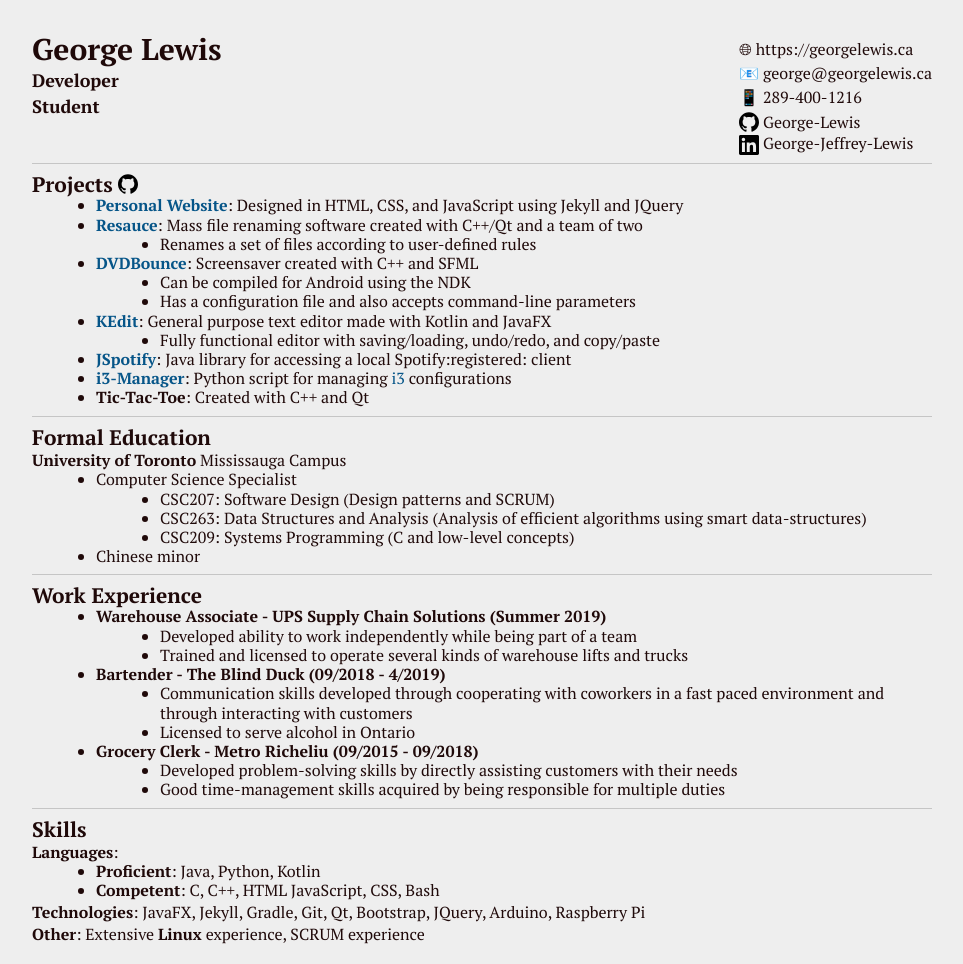
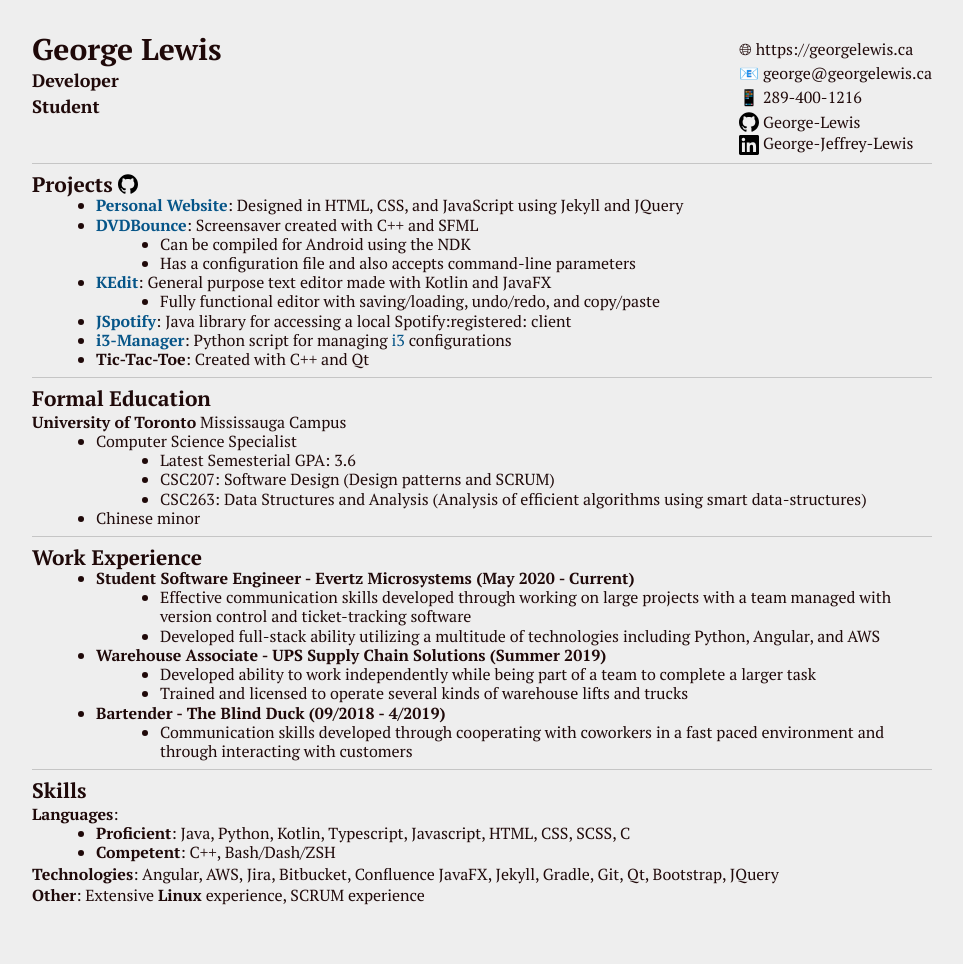
Before and after one commit to George-lewis/george-lewis.github.io, a Jekyll site: the page built from __pages/resume.markdown, in a window 1280 px wide. Shown: the whole page, without its empty margins (158-1121 px from the left). Built offline with Jekyll 4.4.1, drawn with Linux system fonts in a browser that asks for light colours; after the commit the page ends 925 px from its top, so only the background shows below that.

Commit message:
Update resume

```diff
--- a/__pages/resume.markdown
+++ b/__pages/resume.markdown
@@ -9,8 +9,6 @@
 ### **Projects** <img class="github" height="20" width="20" src="/_assets/github.svg" />
 
 - **[Personal Website](https://github.com/george-lewis/george-lewis.github.io)**: Designed in HTML, CSS, and JavaScript using Jekyll and JQuery
-- **[Resauce](https://github.com/darenliang/resauce)**: Mass file renaming software created with C++/Qt and a team of two
-  - Renames a set of files according to user-defined rules
 - **[DVDBounce](https://github.com/George-lewis/DVDBounce)**: Screensaver created with C++ and SFML
   - Can be compiled for Android using the NDK
   - Has a configuration file and also accepts command-line parameters
@@ -27,29 +25,28 @@
 **University of Toronto** Mississauga Campus
 
 - Computer Science Specialist
+  - Latest Semesterial GPA: 3.6
   - CSC207: Software Design (Design patterns and SCRUM)
   - CSC263: Data Structures and Analysis (Analysis of efficient algorithms using smart data-structures)
-  - CSC209: Systems Programming (C and low-level concepts)
 - Chinese minor
 
 ---
 
 ### **Work Experience**
 
+- ##### Student Software Engineer - Evertz Microsystems (May 2020 - Current)
+
+  - Effective communication skills developed through working on large projects with a team managed with version control and ticket-tracking software
+  - Developed full-stack ability utilizing a multitude of technologies including Python, Angular, and AWS
+
 - ##### Warehouse Associate - UPS Supply Chain Solutions (Summer 2019)
 
-  - Developed ability to work independently while being part of a team
+  - Developed ability to work independently while being part of a team to complete a larger task
   - Trained and licensed to operate several kinds of warehouse lifts and trucks
 
 - ##### Bartender - The Blind Duck (09/2018 - 4/2019)
 
   - Communication skills developed through cooperating with coworkers in a fast paced environment and through interacting with customers
-  - Licensed to serve alcohol in Ontario
-
-- ##### Grocery Clerk - Metro Richeliu (09/2015 - 09/2018)
-
-  - Developed problem-solving skills by directly assisting customers with their needs
-  - Good time-management skills acquired by being responsible for multiple duties
 
 ---
 
@@ -57,9 +54,9 @@
 
 **Languages**:
 
-- **Proficient**: Java, Python, Kotlin
-- **Competent**: C, C++, HTML JavaScript, CSS, Bash
+- **Proficient**: Java, Python, Kotlin, Typescript, Javascript, HTML, CSS, SCSS, C
+- **Competent**: C++, Bash/Dash/ZSH
 
-**Technologies**: JavaFX, Jekyll, Gradle, Git, Qt, Bootstrap, JQuery, Arduino, Raspberry Pi
+**Technologies**: Angular, AWS, Jira, Bitbucket, Confluence JavaFX, Jekyll, Gradle, Git, Qt, Bootstrap, JQuery
 
 **Other**: Extensive **Linux** experience, SCRUM experience
```
